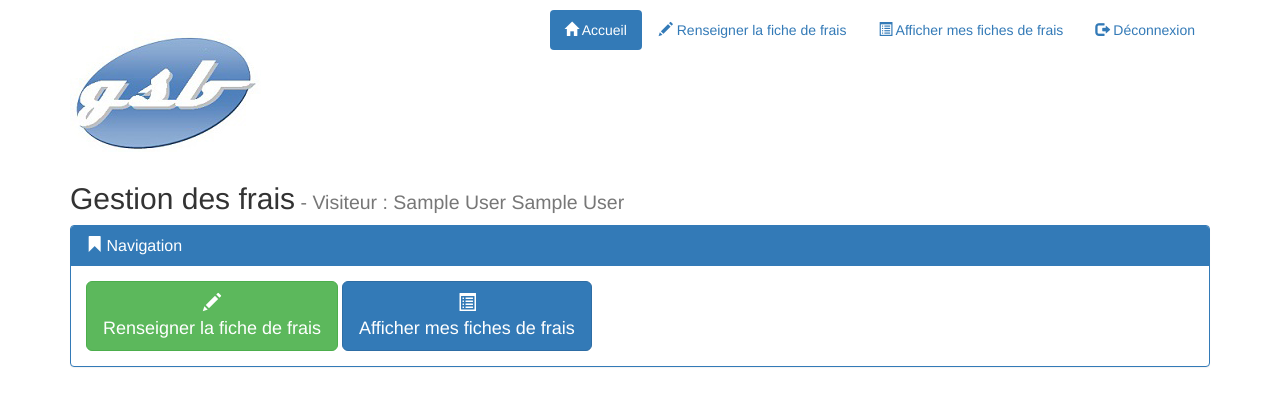
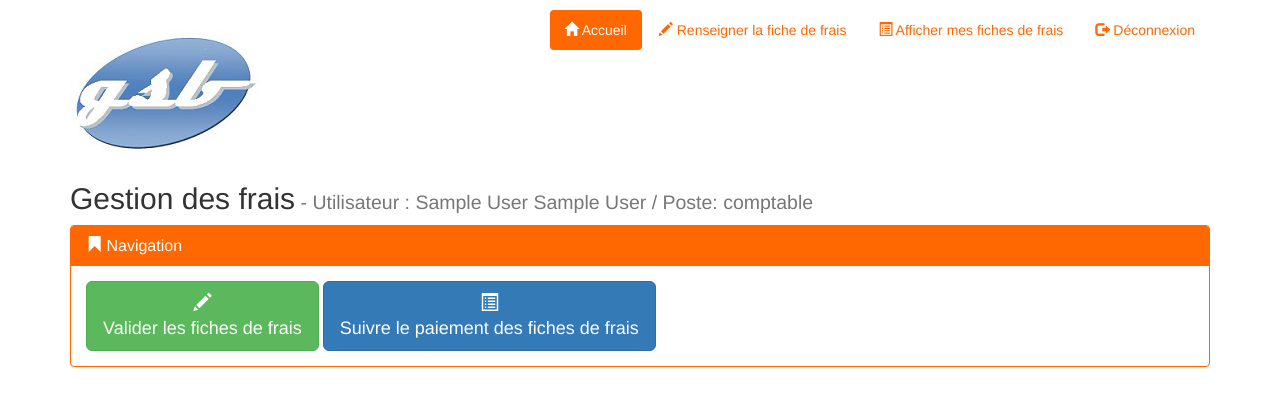
Before and after one commit to remiBarlet/GSB, a PHP site: page / in a window 1280 px wide. Shown: the top 406 px of the page. Run offline with PHP 8.4, Linux system fonts and the light colour scheme; the visitor is signed in with stand-in values (Sample User, id 1).

Commit message:
connexion comptable + visuel accueil et entete

```diff
--- a/controleurs/c_connexion.php
+++ b/controleurs/c_connexion.php
@@ -35,7 +35,8 @@ case 'valideConnexion':
         $id = $visiteur['id'];
         $nom = $visiteur['nom'];
         $prenom = $visiteur['prenom'];
-        connecter($id, $nom, $prenom);
+        $comptable = $visiteur['comptable'];
+        connecter($id, $nom, $prenom, $comptable);
         header('Location: index.php');
     }
     break;
--- a/includes/class.pdogsb.inc.php
+++ b/includes/class.pdogsb.inc.php
@@ -41,7 +41,7 @@ class PdoGsb
     private static $serveur = 'mysql:host=localhost';
     private static $bdd = 'dbname=gsb_frais';
     private static $user = 'userGsb';
-    private static $mdp = 'secret';
+    private static $mdp = 'L2100fm$';
     private static $monPdo;
     private static $monPdoGsb = null;
 
@@ -101,7 +101,25 @@ class PdoGsb
         $requetePrepare->bindParam(':unLogin', $login, PDO::PARAM_STR);
         $requetePrepare->bindParam(':unMdp', $mdp, PDO::PARAM_STR);
         $requetePrepare->execute();
-        return $requetePrepare->fetch();
+        $result = $requetePrepare->fetch();
+        if (is_array($result)) {
+            $result['comptable'] = false;
+        } else {
+            $requete2Prepare = PdoGsb::$monPdo->prepare(
+                'SELECT comptable.id AS id, comptable.nom AS nom, '
+                . 'comptable.prenom AS prenom '
+                . 'FROM comptable '
+                . 'WHERE comptable.login = :unLogin AND comptable.mdp = :unMdp'
+            );
+            $requete2Prepare->bindParam(':unLogin', $login, PDO::PARAM_STR);
+            $requete2Prepare->bindParam(':unMdp', $mdp, PDO::PARAM_STR);
+            $requete2Prepare->execute();
+            $result = $requete2Prepare->fetch();
+            if (is_array($result)) {
+                $result['comptable'] = true;
+            }
+        }
+        return $result;
     }
 
     /**
--- a/includes/fct.inc.php
+++ b/includes/fct.inc.php
@@ -33,11 +33,12 @@ function estConnecte()
  *
  * @return null
  */
-function connecter($idVisiteur, $nom, $prenom)
+function connecter($idVisiteur, $nom, $prenom, $comptable)
 {
     $_SESSION['idVisiteur'] = $idVisiteur;
     $_SESSION['nom'] = $nom;
     $_SESSION['prenom'] = $prenom;
+    $_SESSION['comptable'] = $comptable;
 }
 
 /**
--- a/index.php
+++ b/index.php
@@ -19,13 +19,16 @@ require_once 'includes/class.pdogsb.inc.php';
 session_start();
 $pdo = PdoGsb::getPdoGsb();
 $estConnecte = estConnecte();
+
 require 'vues/v_entete.php';
+
 $uc = filter_input(INPUT_GET, 'uc', FILTER_SANITIZE_STRING);
 if ($uc && !$estConnecte) {
     $uc = 'connexion';
 } elseif (empty($uc)) {
     $uc = 'accueil';
 }
+
 switch ($uc) {
 case 'connexion':
     include 'controleurs/c_connexion.php';
--- a/styles/style.css
+++ b/styles/style.css
@@ -1,3 +1,42 @@
 .header {
     margin-top: 10px;
 }
+
+.panel-comptable {
+    border-color: #ff6700;
+  }
+  .panel-comptable > .panel-heading {
+    color: white;
+    background-color: #ff6700;
+    border-color: #ff6700;
+  }
+  .panel-comptable > .panel-heading + .panel-collapse > .panel-body {
+    border-top-color: #ff6700;
+  }
+  .panel-comptable > .panel-heading .badge {
+    color: white;
+    background-color: #ff6700;
+  }
+  .panel-comptable > .panel-footer + .panel-collapse > .panel-body {
+    border-bottom-color: #ff6700;
+  }
+
+  .comptable a {
+    color: #ff6700;
+  }
+
+  .comptable a:hover, a:focus {
+      color: #ff4000;
+  }
+
+  .comptable li > a:hover {
+      background-color: #fbecd5;
+  }
+
+  .comptable li.active > a {
+      background-color: #ff6700;
+  }
+
+  .comptable li.active > a:hover {
+      background-color: #ff4000;
+  }
--- a/vues/v_accueil.php
+++ b/vues/v_accueil.php
@@ -16,15 +16,28 @@
 ?>
 <div id="accueil">
     <h2>
-        Gestion des frais<small> - Visiteur :
+        Gestion des frais<small> - Utilisateur :
             <?php
-            echo $_SESSION['prenom'] . ' ' . $_SESSION['nom']
+            echo $_SESSION['prenom'] . ' ' . $_SESSION['nom'];
+            if ($_SESSION['comptable'] == true) {
+                echo '  / Poste: comptable';
+            } else if ($_SESSION['comptable'] == false) {
+                echo '  / Poste: visiteur médical';
+            }
             ?></small>
     </h2>
 </div>
 <div class="row">
     <div class="col-md-12">
-        <div class="panel panel-primary">
+        <?php
+        if ($_SESSION['comptable']) {
+            ?> <div class="panel panel-comptable">
+            <?php
+        } else {
+            ?> <div class="panel panel-primary">
+            <?php
+        }
+        ?>
             <div class="panel-heading">
                 <h3 class="panel-title">
                     <span class="glyphicon glyphicon-bookmark"></span>
@@ -34,6 +47,20 @@
             <div class="panel-body">
                 <div class="row">
                     <div class="col-xs-12 col-md-12">
+                    <?php
+                    if ($_SESSION['comptable']) {
+                        ?>
+                        <a href="index.php?uc=gererFrais&action=saisirFrais"
+                            class="btn btn-success btn-lg" role="button">
+                        <span class="glyphicon glyphicon-pencil"></span>
+                        <br>Valider les fiches de frais</a>
+                        <a href="index.php?uc=etatFrais&action=selectionnerMois"
+                            class="btn btn-primary btn-lg" role="button">
+                        <span class="glyphicon glyphicon-list-alt"></span>
+                        <br>Suivre le paiement des fiches de frais</a>
+                        <?php
+                    } else {
+                        ?>
                         <a href="index.php?uc=gererFrais&action=saisirFrais"
                             class="btn btn-success btn-lg" role="button">
                         <span class="glyphicon glyphicon-pencil"></span>
@@ -42,6 +69,9 @@
                             class="btn btn-primary btn-lg" role="button">
                         <span class="glyphicon glyphicon-list-alt"></span>
                         <br>Afficher mes fiches de frais</a>
+                        <?php
+                    }
+                    ?>
                     </div>
                 </div>
             </div>
--- a/vues/v_entete.php
+++ b/vues/v_entete.php
@@ -31,8 +31,16 @@
             <?php
             $uc = filter_input(INPUT_GET, 'uc', FILTER_SANITIZE_STRING);
             if ($estConnecte) {
+                if ($_SESSION['comptable']) {
+                    ?>
+                    <div class="header comptable">
+                        <?php
+                } else {
+                    ?>
+                    <div class="header">
+                        <?php
+                }
                 ?>
-            <div class="header">
                 <div class="row vertical-align">
                     <div class="col-md-4">
                         <h1>
```
Lines whose indentation alone changed are shown as unchanged.
